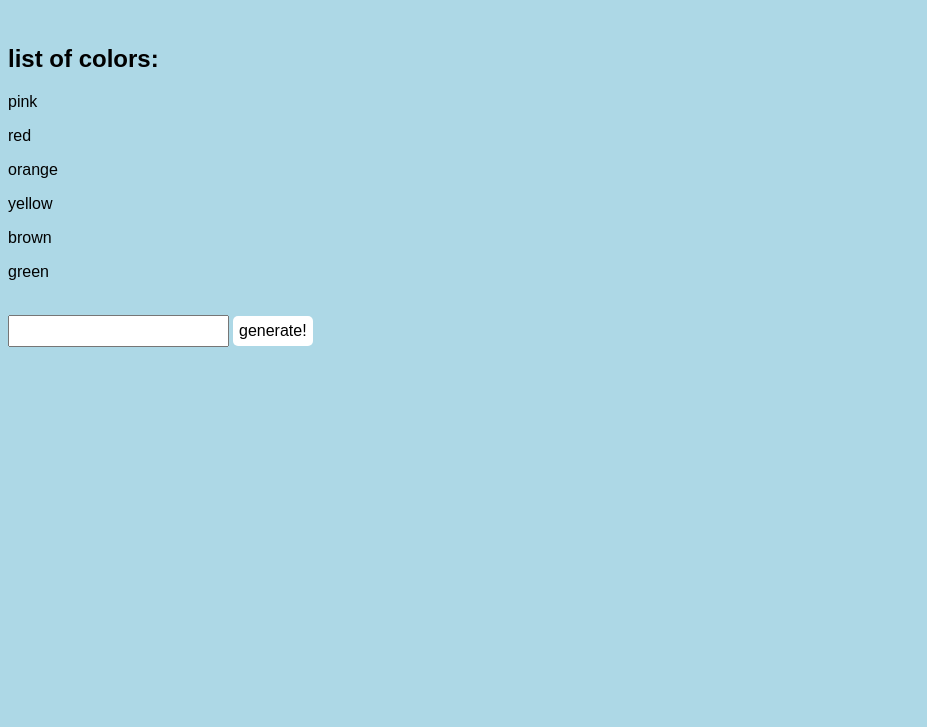
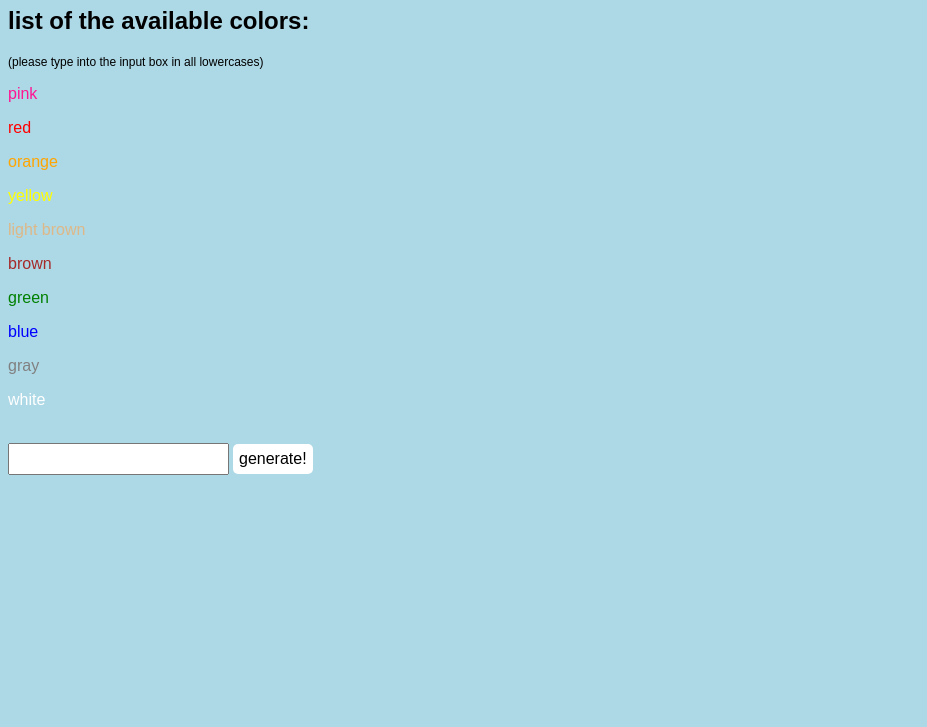
Before and after one commit to jayyinee/javascript-interaction, a plain HTML site: page index.html in a window 1280 px wide. Shown: the part 73-800 px from the top of the page, without its empty margins (0-927 px from the left). Drawn offline with Linux system fonts and the light colour scheme.

Commit message:
Manual Update

```diff
--- a/index.html
+++ b/index.html
@@ -8,28 +8,32 @@
   </head>
 
   <body>
-    <h1 id="title">input a color to generate a random animal!</h1>
-
-    <br>
+    <h1 id="title">input a color to generate a random animal with that color</h1>
 
     <div id="inputContainer">
-      <h2>list of colors:</h2>
-      <p>pink</p>
-      <p>red</p>
-      <p>orange</p>
-      <p>yellow</p>
-      <p>brown</p>
-      <p>green</p>
+      <h2>list of the available colors:</h2>
+      <p style="font-size: 12px">(please type into the input box in all lowercases)</p>
+      <p style="color: deeppink">pink</p>
+      <p style="color: red">red</p>
+      <p style="color: orange">orange</p>
+      <p style="color: yellow">yellow</p>
+      <p style="color: burlywood">light brown</p>
+      <p style="color: brown">brown</p>
+      <p style="color: green">green</p>
+      <p style="color: blue">blue</p>
+      <p style="color: gray">gray</p>
+      <p style="color: white">white</p>
     </div>
 
     <br>
 
+    <div class="input_button">
     <input id="input" type="text">
-
     <button id="button">generate!</button>
+    </div>
 
     <div id="outputContainer">
-      <p id="output"></p>
+      <h1 id="output"></h1>
     </div>
 
     <script src="script.js" charset="utf-8"></script>
```
